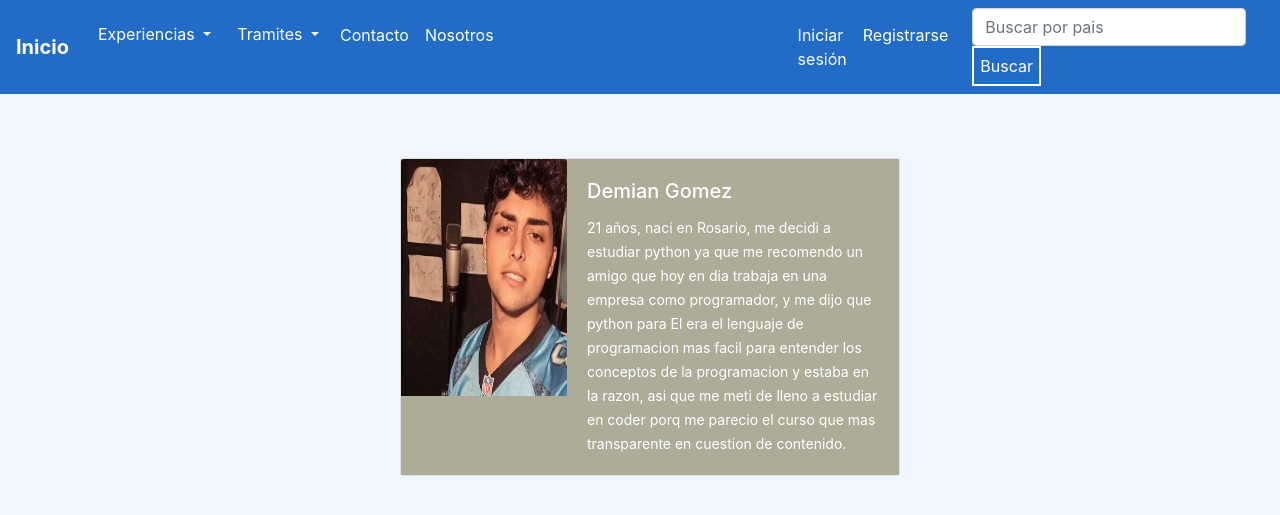
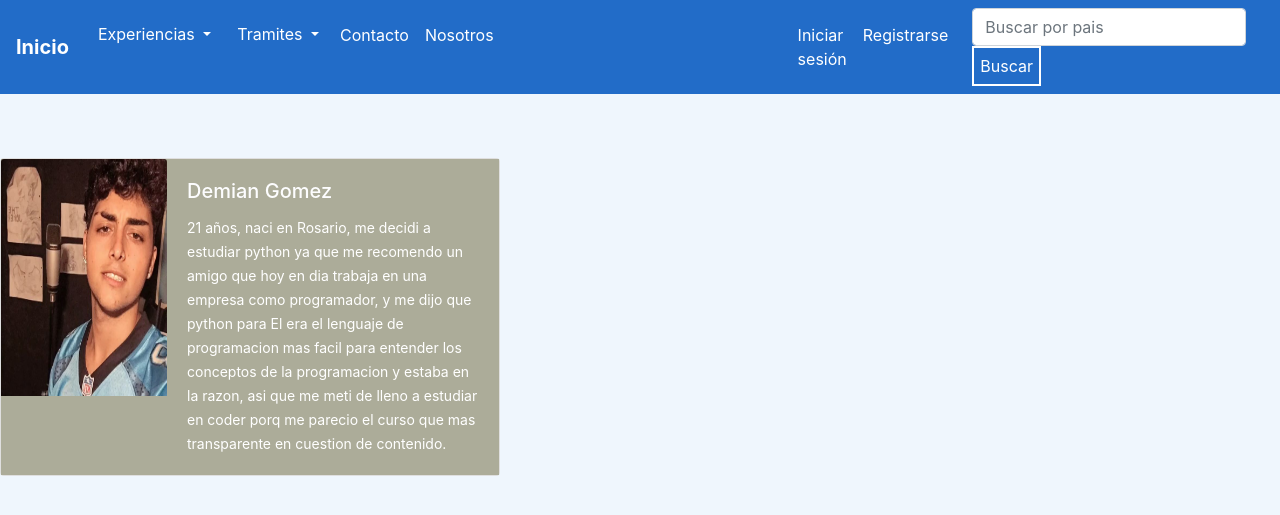
Before and after one commit to Jendrito/blog_viaje, a Django app: page /demian/ in a window 1280 px wide; the page is wider, and only the part inside the window is pictured. Shown: the top 515 px of that part. Run offline with Django 4.2, Linux system fonts and the light colour scheme.

Commit message:
nosotros

```diff
--- a/static/blog_viaje-GomezMogniLavezzo/styles.css
+++ b/static/blog_viaje-GomezMogniLavezzo/styles.css
@@ -4,11 +4,11 @@ html{
 
 body{
     background-color: rgb(239, 246, 253);
-    max-width: 100%;
-    min-width: 100% ;
+    max-width: 1360px;
+    position: absolute;
 }
 header{
-    width: 1340px;
+    width: 1360px;
     background-color: rgb(34, 108, 200);
     height: 10%;
     max-height: 10%;
--- a/templates/nosotros/carolina.html
+++ b/templates/nosotros/carolina.html
@@ -5,7 +5,7 @@
 {% endblock %}
 
 {% block contenido %}
-<div enctype="multipart/form-data" class="d-flex" style="margin-top:6rem; margin-left:25rem; width: 100%;">
+<div enctype="multipart/form-data" class="d-flex" style="width: 100%; ">
     <div class="card mb-3" style="max-width: 500px;">
         <div class="row no-gutters" style="background-color: rgb(172, 172, 153);; color: aliceblue; ">
           <div class="col-md-4" >
--- a/templates/nosotros/demian.html
+++ b/templates/nosotros/demian.html
@@ -5,7 +5,7 @@
 {% endblock %}
 
 {% block contenido %}
-<div enctype="multipart/form-data" class="d-flex" style="margin-top:4rem; margin-left:25rem; width: 100%;">
+<div enctype="multipart/form-data" class="d-flex" style="margin-top:4rem;  width: 100%;">
     <div class="card mb-3" style="max-width: 500px; ">
         <div class="row no-gutters" style="background-color: rgb(172, 172, 153);; color: rgb(253, 253, 254); ">
           <div class="col-md-4" >
--- a/templates/nosotros/esteban.html
+++ b/templates/nosotros/esteban.html
@@ -5,7 +5,7 @@
 {% endblock %}
 
 {% block contenido %}
-<div enctype="multipart/form-data" class="d-flex" style="margin-top:4rem; margin-left:25rem; width: 100%;">
+<div enctype="multipart/form-data" class="d-flex" style="margin-top:4rem; display:flex; width: 100%; align-content: center;">
     <div class="card mb-3" style="max-width: 500px;">
         <div class="row no-gutters" style="background-color: rgb(172, 172, 153); color: rgb(253, 253, 254); ">
           <div class="col-md-4" >
```
Also changed, not shown: db.sqlite3.
